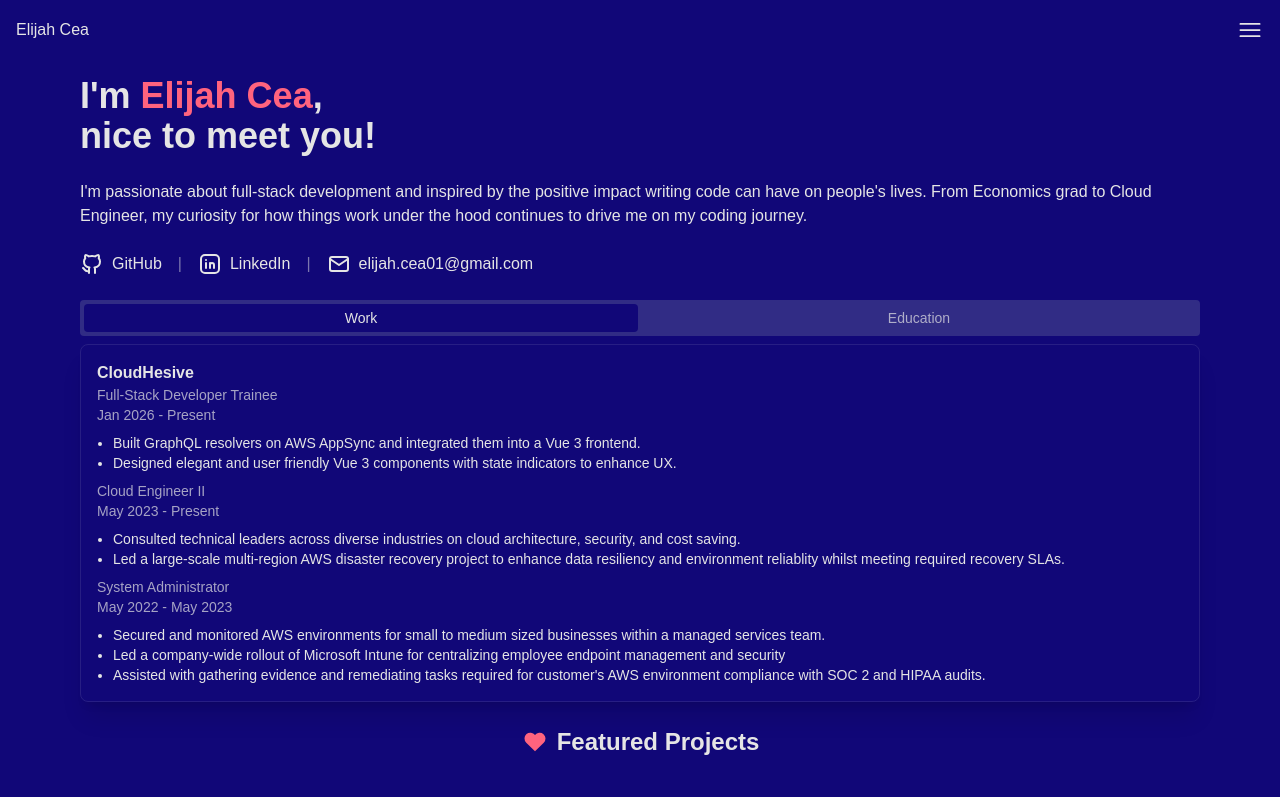
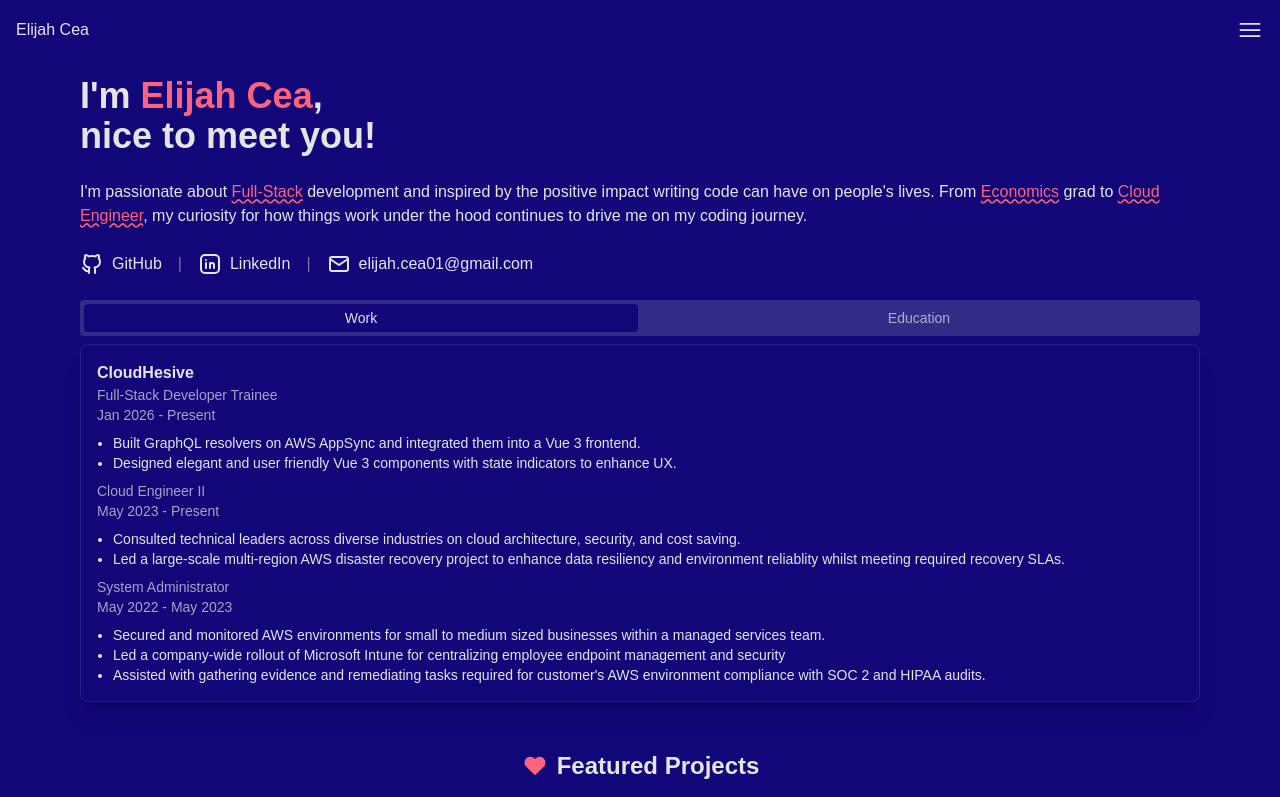
Before and after one commit to elijahcea/portfolio, a Next.js app: page / in a window 1280 px wide. Shown: the top 797 px of the page. Built offline with nearby package versions, Linux system fonts and the light colour scheme.

Commit message:
highlight text in intro and add pt to projects section

```diff
--- a/app/page.tsx
+++ b/app/page.tsx
@@ -1,4 +1,5 @@
 import ExperienceTabs from "@/components/ExperienceTabs";
+import ProjectCards from "@/components/ProjectCards";
 import {
   IconBrandGithub,
   IconBrandLinkedin,
@@ -15,10 +16,21 @@
           nice to meet you!
         </h1>
         <p className="font-medium py-6">
-          I&apos;m passionate about full-stack development and inspired by the
-          positive impact writing code can have on people&apos;s lives. From
-          Economics grad to Cloud Engineer, my curiosity for how things work
-          under the hood continues to drive me on my coding journey.{" "}
+          I&apos;m passionate about{" "}
+          <span className="text-rose-400 underline decoration-wavy">
+            Full-Stack
+          </span>
+          &#32; development and inspired by the positive impact writing code can
+          have on people&apos;s lives. From{" "}
+          <span className="text-rose-400 underline decoration-wavy">
+            Economics
+          </span>
+          &#32; grad to &#32;
+          <span className="text-rose-400 underline decoration-wavy">
+            Cloud Engineer
+          </span>
+          , my curiosity for how things work under the hood continues to drive
+          me on my coding journey.{" "}
         </p>
         <div className="flex flex-wrap gap-4 font-medium">
           <a
@@ -54,11 +66,12 @@
         <ExperienceTabs />
       </section>
 
-      <section>
+      <section className="flex flex-col gap-4 items-center w-full pt-6">
         <h2 className="text-2xl font-semibold inline-flex items-center gap-2">
           <IconHeart size={28} fill="lab(64.4125 63.0291 19.2068)" stroke="0" />
           Featured Projects
         </h2>
+        <ProjectCards />
       </section>
     </main>
   );
```
